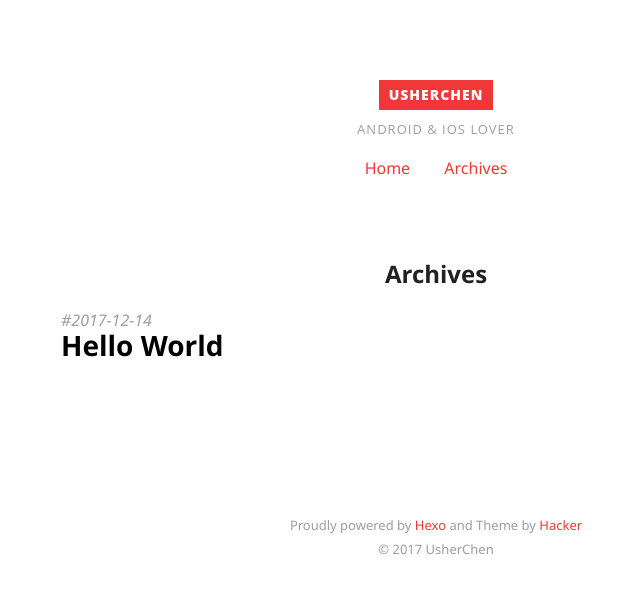
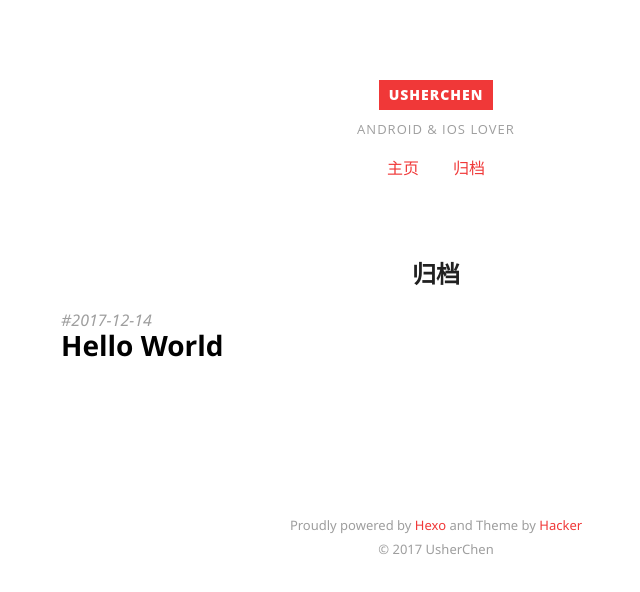
Before and after one commit to UsherJC/usherchen.github.io, a plain HTML site: page archives/index.html in a window 1280 px wide. Shown: the whole page, without its empty margins (204-844 px from the left). Drawn offline with Linux system fonts and the light colour scheme.

Commit message:
Site updated: 2017-12-15 10:54:36

```diff
--- a/archives/index.html
+++ b/archives/index.html
@@ -3,7 +3,7 @@
 <head>
   <meta charset="utf-8">
 
-  <title>Archives | UsherChen | Android &amp; iOS Lover</title>
+  <title>归档 | UsherChen | Android &amp; iOS Lover</title>
 
 
   <meta name="author" content="UsherChen">
@@ -45,9 +45,9 @@
   <nav class="site-navigation">
     <ul>
 
-        <li><a href="/usherchen.github.io/">Home</a></li>
+        <li><a href="/usherchen.github.io/">主页</a></li>
 
-        <li><a href="/usherchen.github.io/archives">Archives</a></li>
+        <li><a href="/usherchen.github.io/archives">归档</a></li>
 
     </ul>
   </nav>
@@ -58,7 +58,7 @@
 
 <article>
 
-  <h2 class="article-title ">Archives</h2>
+  <h2 class="article-title ">归档</h2>
 
   <div class="archive">
 
```
Also changed, not shown: 2017/12/14/hello-world/index.html (+2 -2 lines), archives/2017/12/index.html (+3 -3 lines), archives/2017/index.html (+3 -3 lines), categories/index.html (+2 -2 lines), index.html (+2 -2 lines), tags/index.html (+2 -2 lines).
